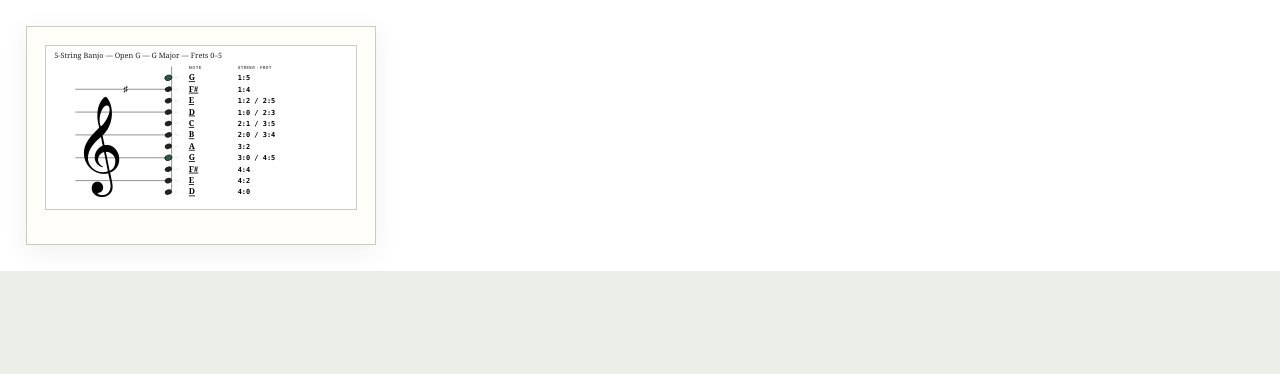
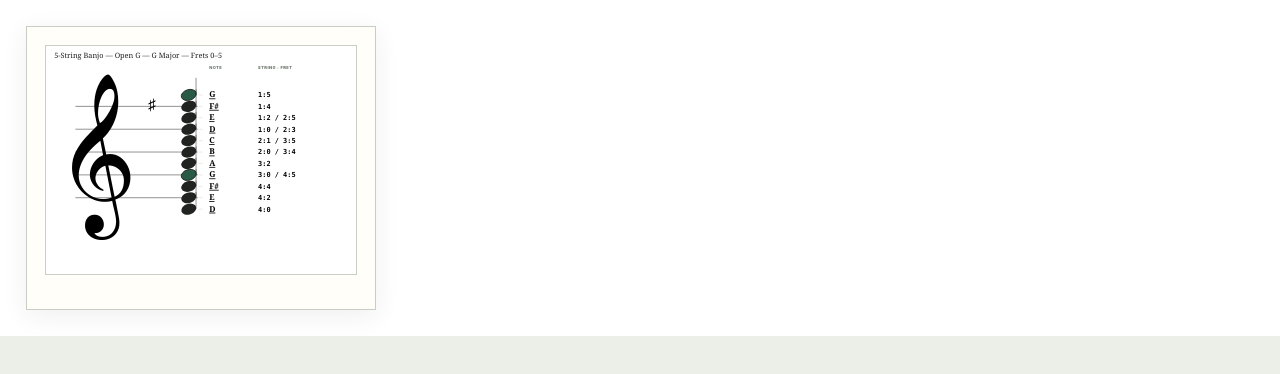
Before and after one commit to xhargh/Clawford, a website with bundled scripts: page index.html in a window 1280 px wide. Built offline with nearby package versions, Linux system fonts and the light colour scheme.

Commit message:
Refine staff symbol proportions

```diff
--- a/css/app.css
+++ b/css/app.css
@@ -92,7 +92,7 @@ button:disabled { cursor: not-allowed; opacity: .45; }
 .note-entry.tonic .notehead { fill: var(--accent); stroke: var(--ink); stroke-width: 2px; }
 .note-guide { fill: none; stroke: var(--line); stroke-width: 1; }
 .clef { font-family: "Noto Music", "Bravura Text", serif; font-size: 142px; }
-.accidental, .key-signature { font-family: serif; font-size: 22px; }
+.accidental, .key-signature { font-family: serif; font-size: 38px; }
 .note-label { font-family: Georgia, serif; font-size: 20px; font-weight: 700; }
 .tonic .note-label { text-decoration: underline; text-decoration-thickness: 2px; text-underline-offset: 4px; }
 .position-label { font-family: ui-monospace, SFMono-Regular, Consolas, monospace; font-size: 17px; font-weight: 700; }
--- a/js/export.js
+++ b/js/export.js
@@ -9,7 +9,7 @@ export function downloadSvg(svg, filename) {
     .staff-line, .ledger-line, .stem, .fret, .nut, .string-line { stroke: #20231f; }
     .notehead { fill: #20231f; } .note-entry.tonic .notehead { fill: #285a45; stroke: #20231f; stroke-width: 2px; }
     .note-guide { fill: none; stroke: #c9cec4; } .clef { font-family: serif; font-size: 142px; }
-    .accidental, .key-signature { font-family: serif; font-size: 22px; } .note-label { font-family: Georgia, serif; font-size: 20px; font-weight: bold; }
+    .accidental, .key-signature { font-family: serif; font-size: 38px; } .note-label { font-family: Georgia, serif; font-size: 20px; font-weight: bold; }
     .tonic .note-label { text-decoration: underline; } .scale-note:not(.tonic) .note-label { text-decoration: underline dotted; }
     .position-label { font-family: monospace; font-size: 17px; font-weight: bold; }
     .fret-note circle { fill: #fff; stroke: #8b9188; stroke-width: 1; } .fret-note.scale-note circle { stroke: #285a45; stroke-width: 3; } .fret-note text { font-size: 11px; font-weight: bold; }
--- a/js/notation-renderer.js
+++ b/js/notation-renderer.js
@@ -22,25 +22,28 @@ export function renderNotation(notes, title, options = {}) {
   const signaturePositions = positionsForKeySignature(keySignature);
   const topDiatonic = Math.max(F5, ...preparedNotes.map((note) => note.diatonic), ...signaturePositions);
   const bottomDiatonic = Math.min(E4, ...preparedNotes.map((note) => note.diatonic));
-  const contentTop = 78;
-  const contentBottom = 42;
-  const width = 760;
+  const contentTop = 120;
+  const contentBottom = 160;
+  const noteX = Math.max(350, 295 + keySignature.length * 18);
+  const labelX = noteX + 50;
+  const positionX = labelX + 120;
+  const width = Math.max(760, positionX + 220);
   const height = contentTop + (topDiatonic - bottomDiatonic) * step + contentBottom;
   const yForDiatonic = (diatonic) => contentTop + (topDiatonic - diatonic) * step;
   const svg = element("svg", { class: "notation-svg", viewBox: `0 0 ${width} ${height}`, role: "img", "aria-labelledby": "diagram-svg-title diagram-svg-desc", xmlns: NS });
   svg.append(element("title", { id: "diagram-svg-title" }, title));
   svg.append(element("desc", { id: "diagram-svg-desc" }, "One shared treble staff with note names and banjo string and fret positions beside each note."));
   svg.append(element("text", { x: 20, y: 29, class: "diagram-title" }, title));
-  svg.append(element("text", { x: 350, y: 57, class: "column-label" }, "Note"));
-  svg.append(element("text", { x: 470, y: 57, class: "column-label" }, "String : fret"));
+  svg.append(element("text", { x: labelX, y: 57, class: "column-label" }, "Note"));
+  svg.append(element("text", { x: positionX, y: 57, class: "column-label" }, "String : fret"));
 
-  drawStaff(svg, yForDiatonic, step, keySignature);
+  drawStaff(svg, yForDiatonic, step, keySignature, noteX);
   const duplicateCounts = countByDiatonic(preparedNotes);
   const duplicateIndexes = new Map();
   preparedNotes.forEach((note) => {
     const duplicateIndex = duplicateIndexes.get(note.diatonic) || 0;
     duplicateIndexes.set(note.diatonic, duplicateIndex + 1);
-    drawNote(svg, note, yForDiatonic(note.diatonic), step, duplicateIndex, duplicateCounts.get(note.diatonic), options);
+    drawNote(svg, note, yForDiatonic(note.diatonic), step, duplicateIndex, duplicateCounts.get(note.diatonic), options, { noteX, labelX, positionX });
   });
 
   if (!notes.length) svg.append(element("text", { x: width / 2, y: 110, "text-anchor": "middle", class: "empty-label" }, "No playable notes in this range."));
@@ -53,18 +56,26 @@ function prepareNote(note, octaveShift) {
   return { ...note, parsed, displayOctave, diatonic: displayOctave * 7 + LETTER_INDEX[parsed.letter] };
 }
 
-function drawStaff(svg, yForDiatonic, step, keySignature) {
+function drawStaff(svg, yForDiatonic, step, keySignature, noteX) {
   const left = 72;
-  const right = 300;
+  const right = noteX + 22;
   for (let line = 0; line < 5; line += 1) {
     const y = yForDiatonic(E4 + line * 2);
     svg.append(element("line", { x1: left, x2: right, y1: y, y2: y, class: "staff-line" }));
   }
-  svg.append(element("text", { x: 86, y: yForDiatonic(E4) - step * 0.55, class: "clef" }, "𝄞"));
+  const clefX = 86;
+  const clefAnchorX = 138;
+  const clefAnchorY = yForDiatonic(4 * 7 + LETTER_INDEX.G);
+  svg.append(element("text", {
+    x: clefX,
+    y: yForDiatonic(E4) - step * 0.55,
+    class: "clef",
+    transform: `translate(${clefAnchorX} ${clefAnchorY}) scale(1.65) translate(${-clefAnchorX} ${-clefAnchorY})`
+  }, "𝄞"));
   const positions = positionsForKeySignature(keySignature);
   keySignature.forEach((item, index) => {
     const symbol = item.accidental === "#" ? "♯" : "♭";
-    svg.append(element("text", { x: 190 + index * 15, y: yForDiatonic(positions[index]) + 7, class: "key-signature" }, symbol));
+    svg.append(element("text", { x: 250 + index * 18, y: yForDiatonic(positions[index]) + 9, class: "key-signature" }, symbol));
   });
 }
 
@@ -73,26 +84,28 @@ function positionsForKeySignature(keySignature) {
   return positions.slice(0, keySignature.length);
 }
 
-function drawNote(svg, note, staffY, step, duplicateIndex, duplicateCount, options) {
+function drawNote(svg, note, staffY, step, duplicateIndex, duplicateCount, options, geometry) {
   const group = element("g", { class: `note-entry${note.isScaleNote ? " scale-note" : ""}${note.isTonic ? " tonic" : ""}` });
   const positionText = note.positions.map((position) => `${position.string}:${position.fret}${position.string === 5 ? "*" : ""}`).join(" / ");
-  const slotOffset = (duplicateIndex - (duplicateCount - 1) / 2) * 18;
-  const noteX = 300 + slotOffset;
-  const labelY = staffY + slotOffset;
+  const noteRadiusY = step / 2 - 1;
+  const noteRadiusX = noteRadiusY * 1.45;
+  const duplicateOffset = duplicateIndex - (duplicateCount - 1) / 2;
+  const noteX = geometry.noteX + duplicateOffset * (noteRadiusX * 2 + 5);
+  const labelY = staffY + duplicateOffset * 18;
   group.append(element("title", {}, accessibleDescription(note, note.displayOctave)));
   drawLedgerLines(group, noteX, staffY, note.diatonic, step);
   const writtenAccidental = accidentalForNote(note.parsed, options.keySignature || []);
   if (writtenAccidental) {
     const accidental = [...writtenAccidental].map((character) => character === "#" ? "♯" : character === "b" ? "♭" : "♮").join("");
-    group.append(element("text", { x: noteX - 30, y: staffY + 7, class: "accidental" }, accidental));
+    group.append(element("text", { x: noteX - noteRadiusX - 30, y: staffY + 11, class: "accidental" }, accidental));
   }
-  group.append(element("ellipse", { cx: noteX, cy: staffY, rx: 9, ry: 6.5, transform: `rotate(-18 ${noteX} ${staffY})`, class: "notehead" }));
-  group.append(element("line", { x1: noteX + 8, x2: noteX + 8, y1: staffY, y2: staffY - 28, class: "stem" }));
-  group.append(element("path", { d: `M ${noteX + 14} ${staffY} L 326 ${labelY}`, class: "note-guide" }));
+  group.append(element("ellipse", { cx: noteX, cy: staffY, rx: noteRadiusX, ry: noteRadiusY, transform: `rotate(-18 ${noteX} ${staffY})`, class: "notehead" }));
+  group.append(element("line", { x1: noteX + noteRadiusX - 1, x2: noteX + noteRadiusX - 1, y1: staffY, y2: staffY - step * 1.5, class: "stem" }));
+  group.append(element("path", { d: `M ${noteX + noteRadiusX + 5} ${staffY} L ${geometry.labelX - 16} ${labelY}`, class: "note-guide" }));
   const displayName = `${note.noteName}${options.showOctave ? note.displayOctave : ""}`;
-  group.append(element("text", { x: 350, y: labelY + 6, class: "note-label" }, displayName));
-  if (options.showDegree && note.scaleDegree) group.append(element("text", { x: 412, y: labelY + 5, class: "degree-label" }, `degree ${note.scaleDegree}`));
-  group.append(element("text", { x: 470, y: labelY + 6, class: "position-label" }, positionText));
+  group.append(element("text", { x: geometry.labelX, y: labelY + 6, class: "note-label" }, displayName));
+  if (options.showDegree && note.scaleDegree) group.append(element("text", { x: geometry.labelX + 62, y: labelY + 5, class: "degree-label" }, `degree ${note.scaleDegree}`));
+  group.append(element("text", { x: geometry.positionX, y: labelY + 6, class: "position-label" }, positionText));
   svg.append(group);
 }
 
@@ -103,11 +116,12 @@ function accidentalForNote(parsed, keySignature) {
 }
 
 function drawLedgerLines(group, noteX, noteY, diatonic, step) {
+  const halfWidth = (step / 2 - 1) * 1.45 + 8;
   for (let ledger = E4 - 2; ledger >= diatonic; ledger -= 2) {
-    group.append(element("line", { x1: noteX - 16, x2: noteX + 17, y1: noteY - (ledger - diatonic) * step, y2: noteY - (ledger - diatonic) * step, class: "ledger-line" }));
+    group.append(element("line", { x1: noteX - halfWidth, x2: noteX + halfWidth, y1: noteY - (ledger - diatonic) * step, y2: noteY - (ledger - diatonic) * step, class: "ledger-line" }));
   }
   for (let ledger = F5 + 2; ledger <= diatonic; ledger += 2) {
-    group.append(element("line", { x1: noteX - 16, x2: noteX + 17, y1: noteY + (diatonic - ledger) * step, y2: noteY + (diatonic - ledger) * step, class: "ledger-line" }));
+    group.append(element("line", { x1: noteX - halfWidth, x2: noteX + halfWidth, y1: noteY + (diatonic - ledger) * step, y2: noteY + (diatonic - ledger) * step, class: "ledger-line" }));
   }
 }
 
```
